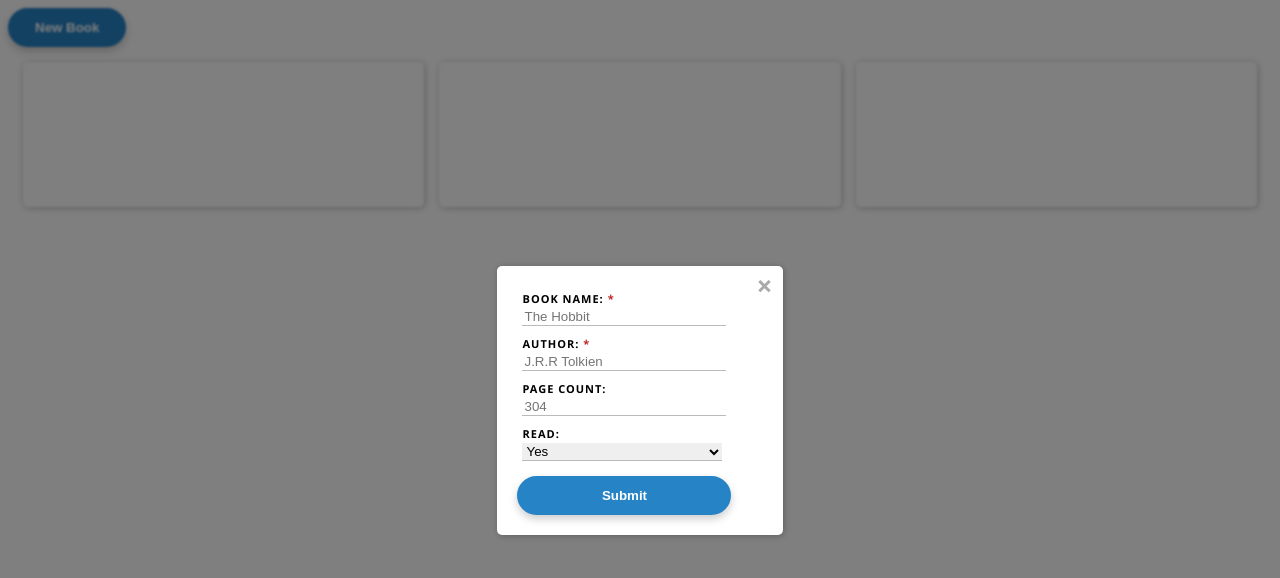
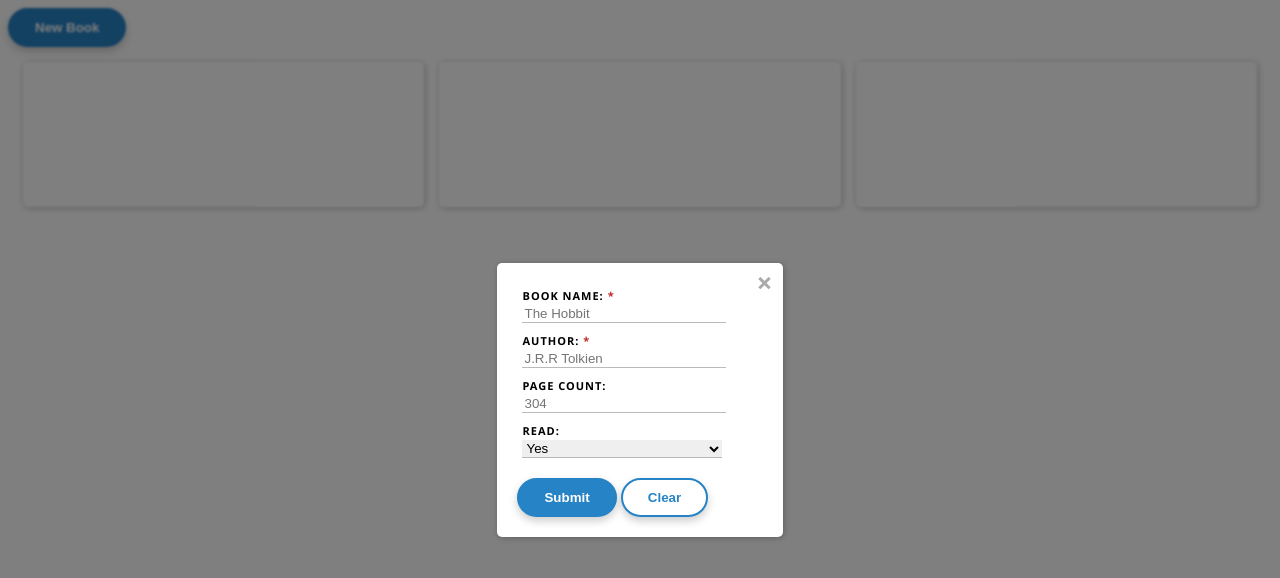
Before and after one commit to stevenwalker91/library-app, a plain HTML site: page index.html in a window 1280 px wide. Both pictures are taken after a click on the button "New Book". Drawn offline with Linux system fonts and the light colour scheme.

Commit message:
added clear button to the form for user to remove input

```diff
--- a/app.js
+++ b/app.js
@@ -3,12 +3,14 @@ const myform = document.getElementById('newBookForm');
 const modalToggles = document.querySelectorAll('.toggleModal')
 const closeBtn = document.getElementById('closeModal');
 const newFormBtn = document.getElementById('newBook');
+const clearBtn = document.getElementById('clearForm');
 
 //event listeners to handle inputs
 myform.addEventListener('submit', getFormInput);
 closeBtn.addEventListener('click', hideModal);
 newFormBtn.addEventListener('click', displayModal);
 window.addEventListener('keydown', handleKeyboardInput);
+clearBtn.addEventListener('click', clearForm);
 
 let myLibrary = [];
 
--- a/index.html
+++ b/index.html
@@ -34,10 +34,11 @@
                     </select>
                     <label for="readStatus">Read:</label>
                 </div>
-                <div class="inputContainer">
+                <div class="btnContainer">
+                    <button id="submitNewBook" type="submit" class="primary-btn">Submit</button>
+                    <button id="clearForm" type="button" class="secondary-btn">Clear</button>
+                </div>
 
-                </div>
-                <button id="submitNewBook" type="submit" class="primary-btn">Submit</button>
             </form>
             <div id="closeContainer">
                 <span id="closeModal" class="close toggleModal">&times;</span>
--- a/style.css
+++ b/style.css
@@ -49,10 +49,12 @@ input:required+label:after{
     font-size: 11px;
 }
 
+.btnContainer {
+    margin-top: 15px;
+}
+
 button {
-
     cursor: pointer;
-
     color: var(--primary-color);
     padding: 10px 25px;
     font-weight: bold;
```
